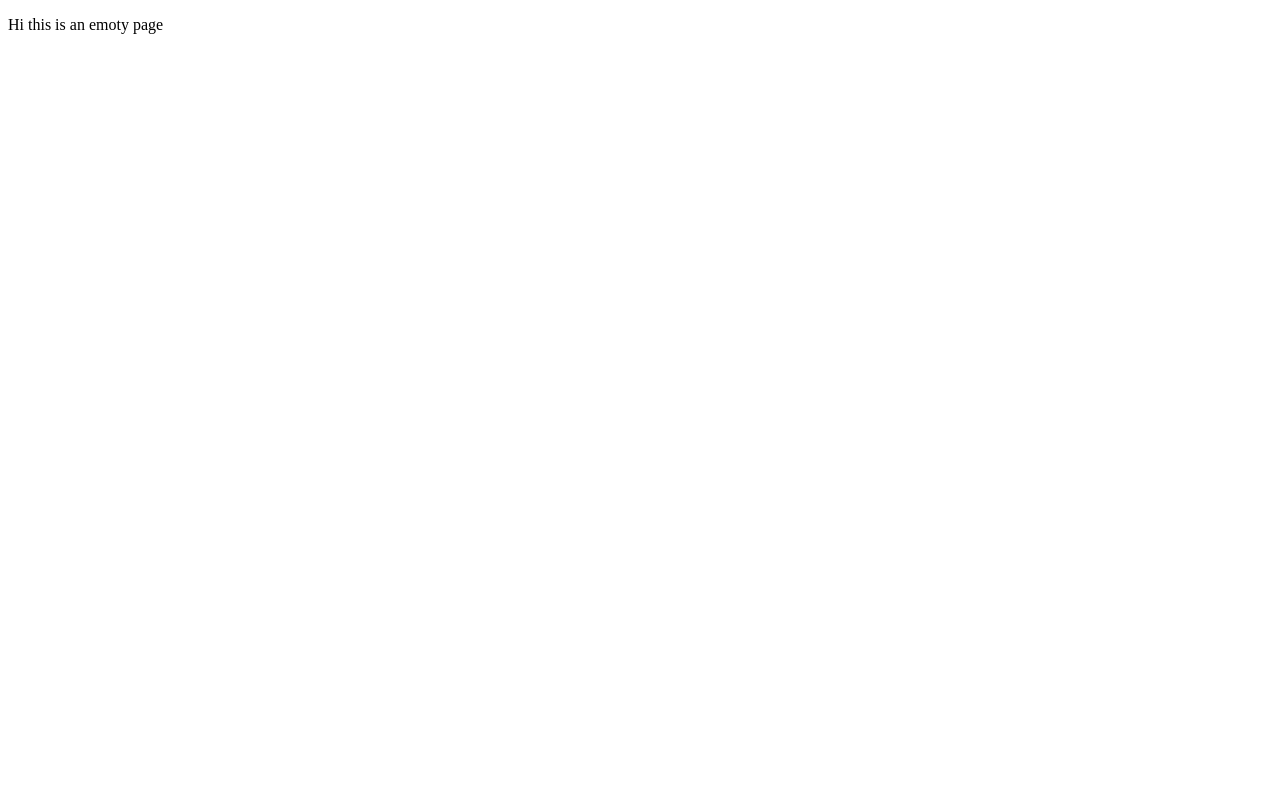
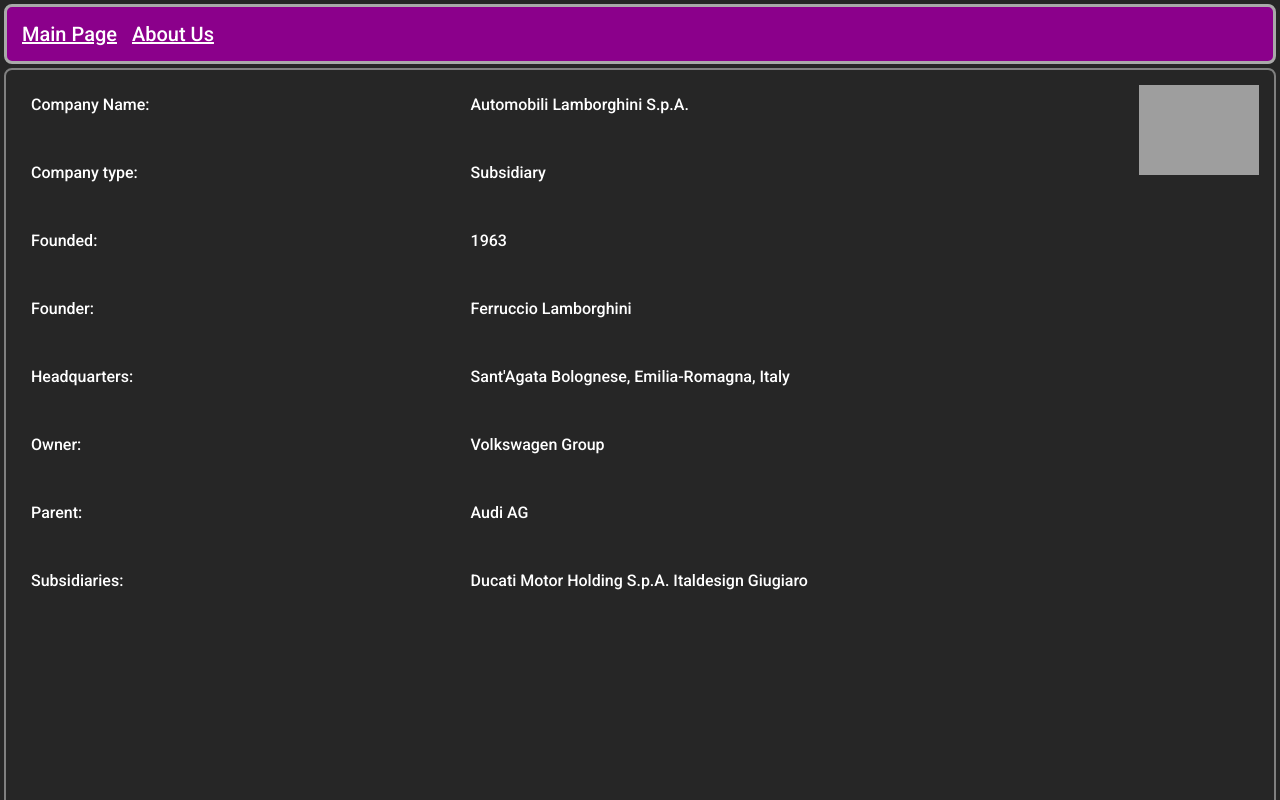
Before and after one commit to Picondx/picondx.github.io, a plain HTML site: page index.html in a window 1280 px wide. Shown: the top 800 px of the page. Drawn offline with Linux system fonts and the light colour scheme; grey boxes are pictures that could not be loaded; a web font is replaced by a local one.

Commit message:
Update index.html

```diff
--- a/index.html
+++ b/index.html
@@ -1,12 +1,100 @@
 <!DOCTYPE html>
 <html lang="en">
-
 <head>
     <meta charset="UTF-8">
     <meta name="viewport" content="width=device-width, initial-scale=1.0">
-    <title>Umm</title>
+    <link rel="icon" type="image/png" href="https://www.lamborghini.com/ico/favicon-32x32.png" sizes="32x32"/>
+    <title>Automobilli Lamborghini</title>
+    <style>
+        @import url('https://fonts.googleapis.com/css2?family=Martel+Sans:wght@600&family=Roboto:wght@100;300;500;700;900&display=swap');
+        *{
+            font-family: 'Roboto', sans-serif;
+            margin: 0;
+            padding: 0;
+        }
+        body {
+            color: white;
+            background-color: rgb(38, 38, 38);
+        }
+        .aboutus{
+            /* display: flex; */
+            /* flex-direction: row; */
+            padding: 15px;
+            border: 3px solid darkgray;
+            background-color: darkmagenta;
+            margin: 4px;
+            border-radius: 8px;
+        }
+        .aboutus > ul > li{
+            list-style: none;
+            padding-right: 15px;
+        }
+        .aboutus > ul > li > a{
+            text-decoration: underline;
+            color: white;
+            font-size: 20px;
+        }
+        .aboutus > ul{
+            display: flex;
+        }
+        .mainP{
+            margin: 4px;
+            border-radius: 8px;
+            border: 2px solid gray;
+            height: fit-content;
+
+        }
+        .aboutCompany{
+            display: grid;
+            /* border: 1px solid; */
+            grid-template-columns: auto auto;
+            grid-template-rows: 6vh 6vh 6vh 6vh 6vh 6vh 6vh 6vh 6vh 6vh 6vh 6vh 6vh;
+            margin: 10px;
+            margin-top: 0px;
+            padding: 15px;
+            padding-top: 25px;
+            /* align-items: center; */
+            gap:20px;
+        }
+        img{
+            margin: 15px;
+        }
+    </style>
 </head>
 <body>
-    <p>Hi this is an emoty page</p>
+    <nav class="aboutus">
+        <ul>
+            <li>
+                <a href="http://lamborghini.com/">Main Page</a>
+                </li>
+            <li>
+                <a href="/index.html">About Us</a>
+                </li>
+        </ul>
+    </nav>
+    <div class="mainP">
+
+
+        <img src="https://upload.wikimedia.org/wikipedia/en/d/df/Lamborghini_Logo.svg" alt="Lamborghini_Logo" width="120" style="float: right;">
+        <div class="aboutCompany">
+            <p>Company Name: </p>
+            <p>Automobili Lamborghini S.p.A.</p>
+            <p>Company type: </p>
+            <p>Subsidiary</p>
+            <p>Founded:</p>
+            <p>1963</p>
+            <p>Founder: </p>
+            <p>Ferruccio Lamborghini</p>
+            <p>Headquarters: </p>
+            <p>Sant'Agata Bolognese, Emilia-Romagna, Italy</p>
+            <p>Owner: </p>
+            <p>Volkswagen Group</p>
+            <p>Parent: </p>
+            <p>Audi AG</p>
+            <p>Subsidiaries: </p>
+            <p>Ducati Motor Holding S.p.A.
+                Italdesign Giugiaro</p>
+        </div>
+    </div>
 </body>
 </html>
```
